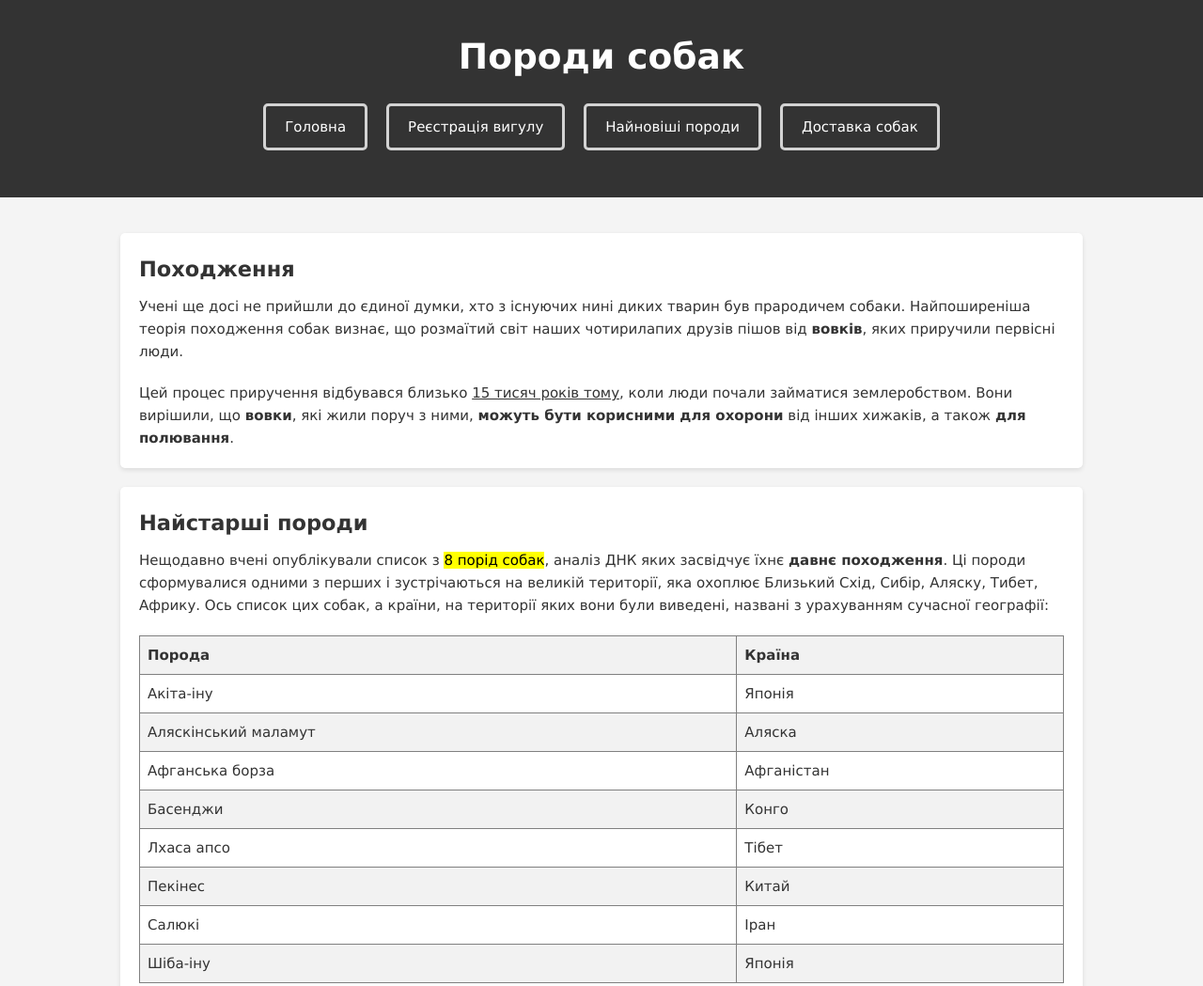
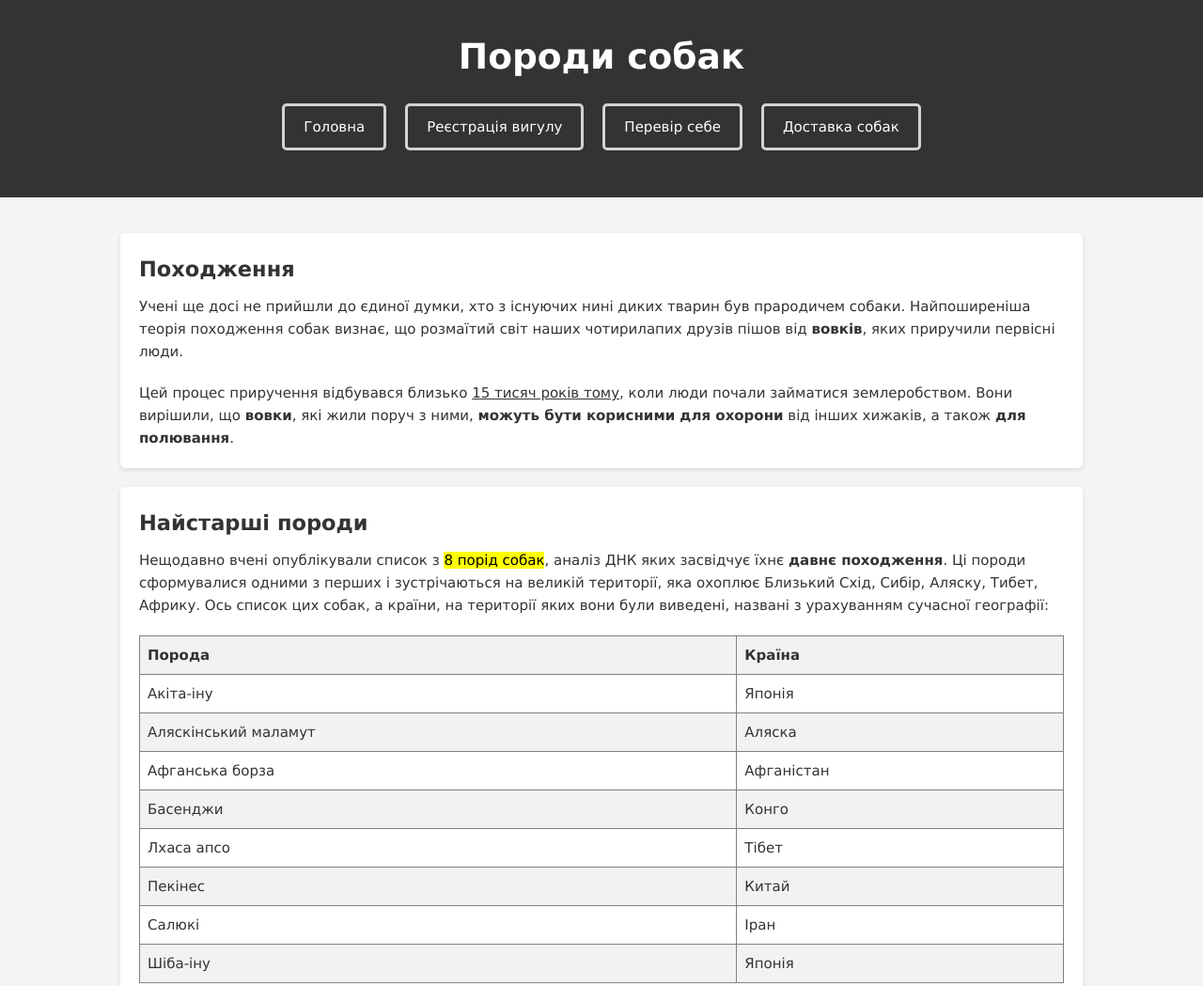
Before and after one commit to djprotejee/web-1, a website built with webpack: page index.html in a window 1280 px wide. Shown: the top 1049 px of the page at 94% size. Built offline with nearby package versions, Linux system fonts and the light colour scheme.

Commit message:
Link quiz form in navbar

```diff
--- a/index.html
+++ b/index.html
@@ -16,8 +16,9 @@
         <ul class="nav-list">
             <li><a href="#" class="nav-link">Головна</a></li>
             <li><a href="survey.html" class="nav-link">Реєстрація вигулу</a></li>
+            <li><a href="quiz.html" class="nav-link">Перевір себе</a></li>
             <!--<li><a href="#" class="nav-link">Породи, що вимерли</a></li><-->
-            <li><a href="#" class="nav-link">Найновіші породи</a></li>
+            <!--li><a href="#" class="nav-link">Найновіші породи</a></li-->
             <li><a href="#" class="nav-link">Доставка собак</a></li>
         </ul>
     </nav>
@@ -27,8 +28,9 @@
     <div class="dropdown-content">
       <a href="#">Головна</a>
       <a href="survey.html">Реєстрація вигулу</a>
+      <a href="quiz.html">Перевір себе</a>
       <!--<a href="#">Породи, що вимерли</a>-->
-      <a href="#">Найновіші породи</a>
+      <!--a href="#">Найновіші породи</a-->
       <a href="#">Доставка собак</a>
     </div>
   </nav>
```
